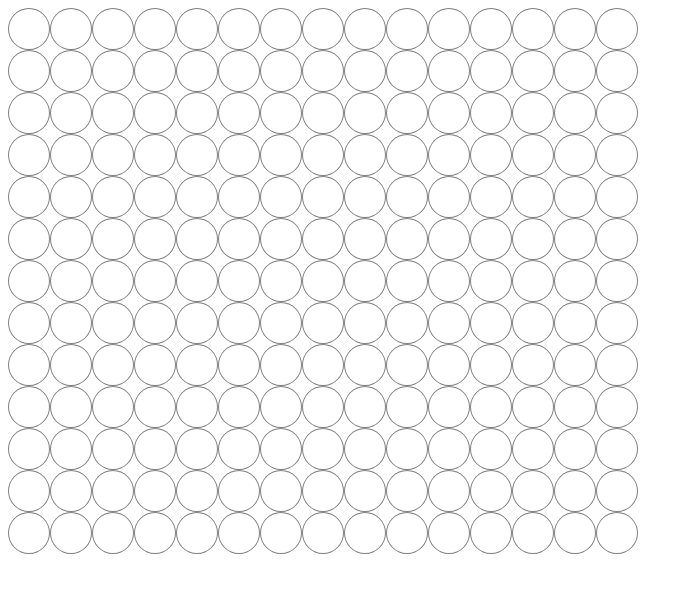
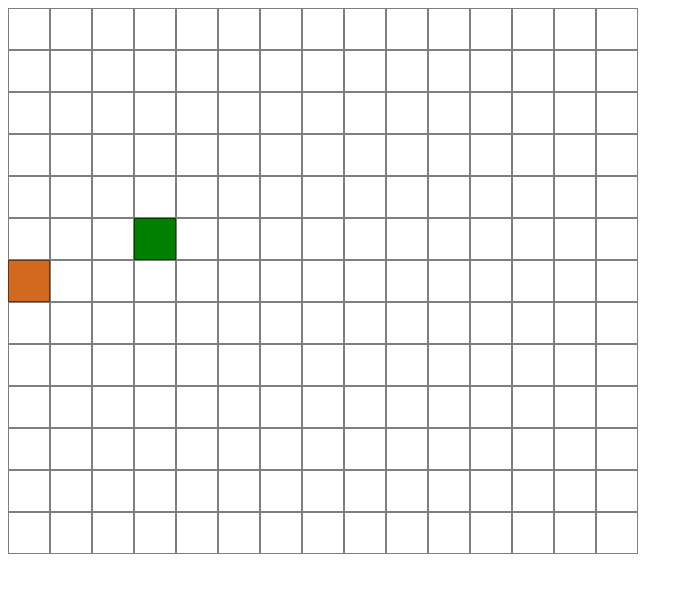
Before and after one commit to wannabeyourdrug/SnakeTS, a website with bundled scripts: page index.html in a window 1280 px wide. Shown: the whole page, without its empty margins (0-693 px from the left). Built offline with nearby package versions, Linux system fonts and the light colour scheme.

Commit message:
Added auto game start

```diff
--- a/app/main.ts
+++ b/app/main.ts
@@ -2,6 +2,7 @@ import Game from './Game';
 
 function main(args: string[] = []) {
     (<any>window).game = new Game();
+    (<any>window).game.start();
 }
 
 main();
--- a/style.css
+++ b/style.css
@@ -12,7 +12,7 @@ tbody td {
     background: white;
     padding: 20px;
     border: 0.5px solid rgba(0, 0, 0, 0.5);
-    border-radius: 50%;
+    /* border-radius: 50%; */
 }
 
 tbody td.food {
```
